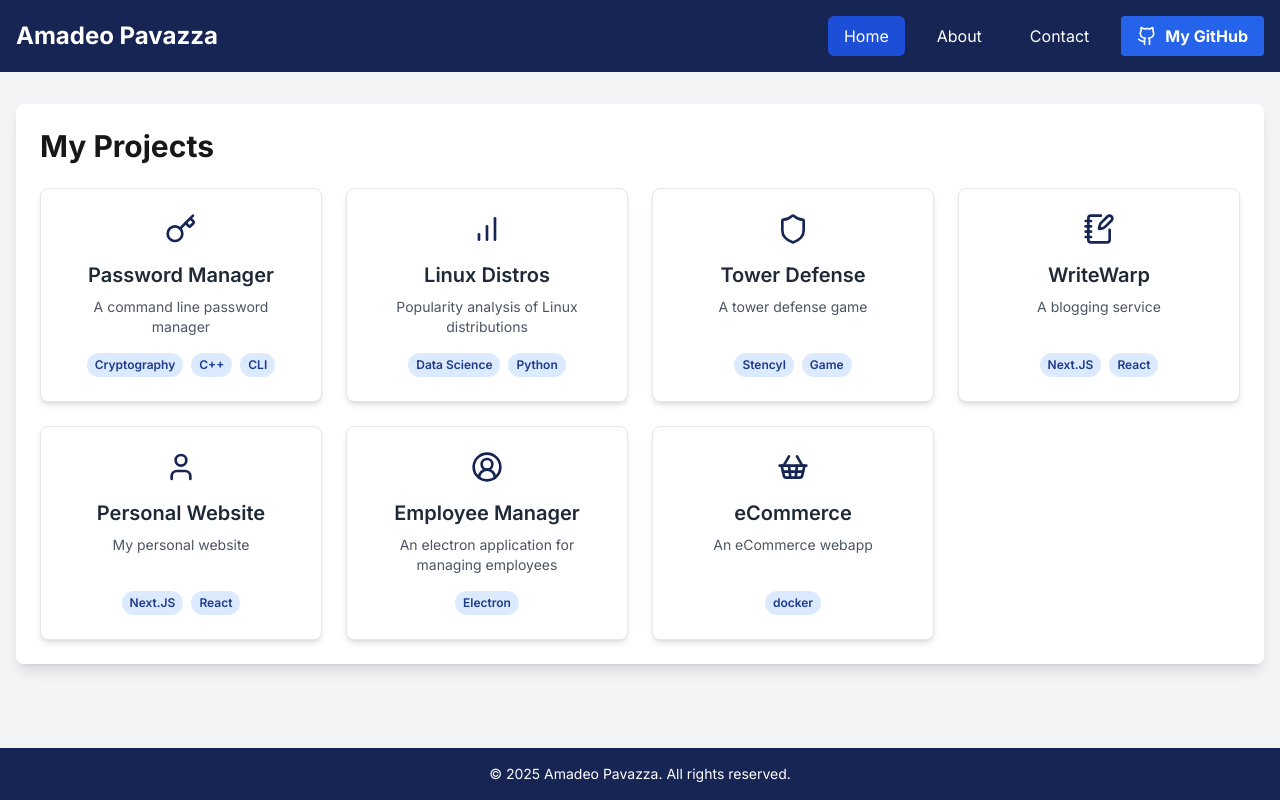
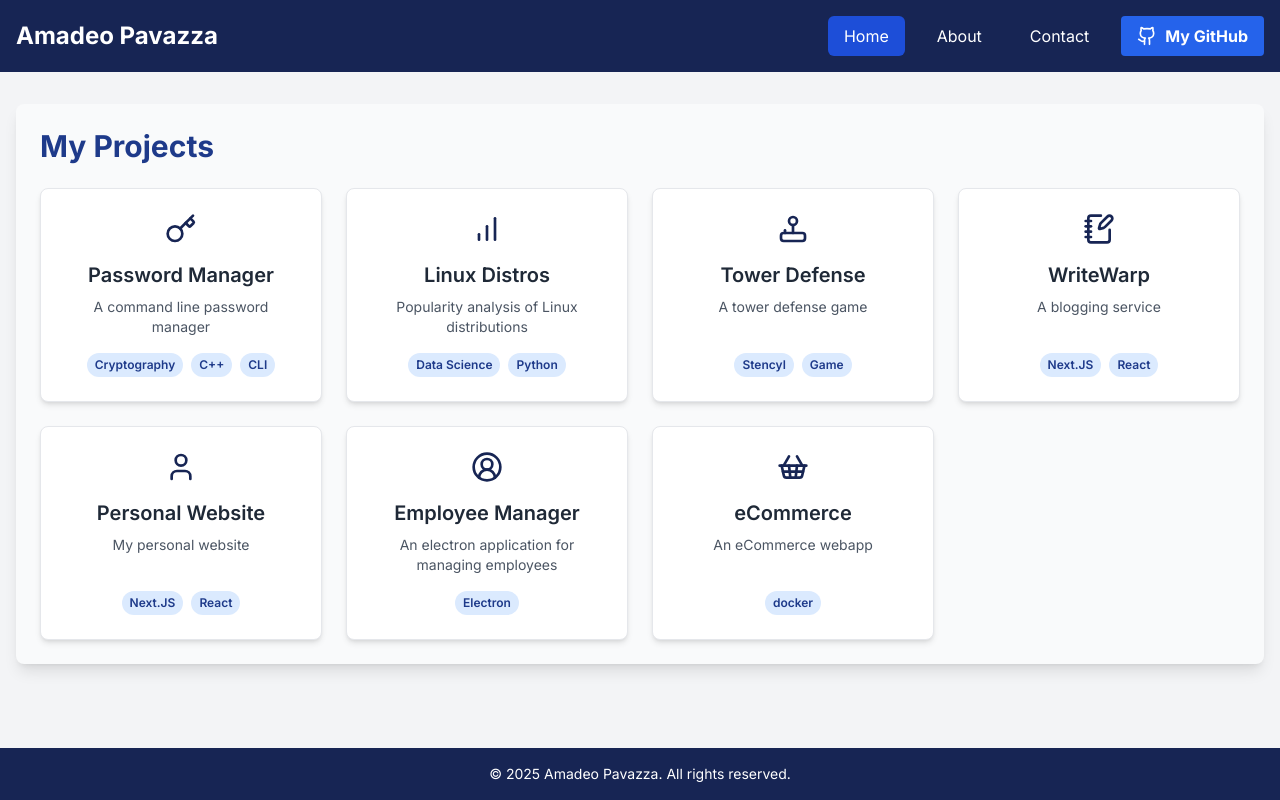
Before and after one commit to apavazza/apavazza.github.io, a Next.js app: page / in a window 1280 px wide. Built offline with nearby package versions, Linux system fonts and the light colour scheme.

Commit message:
Updated project icons and styles

```diff
--- a/package.json
+++ b/package.json
@@ -1,6 +1,6 @@
 {
   "name": "apavazza.github.io",
-  "version": "0.1.0",
+  "version": "1.0.0",
   "private": true,
   "scripts": {
     "dev": "next dev --turbopack",
--- a/public/projects.json
+++ b/public/projects.json
@@ -17,7 +17,7 @@
       "name": "Tower Defense",
       "description": "A tower defense game",
       "url": "https://github.com/apavazza/tower_defense",
-      "icon": "Shield",
+      "icon": "Joystick",
       "tags": ["Stencyl", "Game"]
     },
     {
--- a/src/app/page.tsx
+++ b/src/app/page.tsx
@@ -25,8 +25,8 @@ export default function Home() {
   }, [])
 
   return (
-    <div className="bg-white shadow-lg rounded-lg p-6">
-      <h1 className="text-3xl font-bold mb-6 text-primary">My Projects</h1>
+    <div className="bg-gray-50 shadow-lg rounded-lg p-6">
+      <h1 className="text-3xl font-bold mb-6 text-brand-primary">My Projects</h1>
       <div className="grid grid-cols-1 md:grid-cols-2 lg:grid-cols-4 gap-6">
         {projects.map((project, index) => (
           <ProjectCard key={index} project={project} />
```
Also changed, not shown: 1 other file (tests, documents, lock files or other folders).
